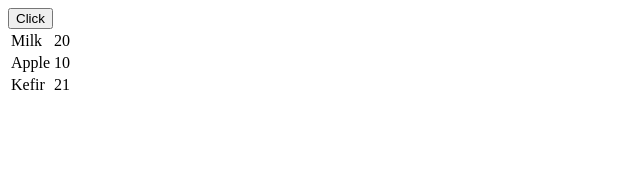
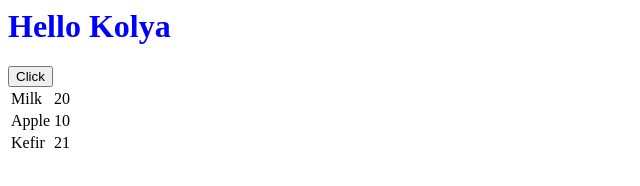
Before and after one commit to kfedus6/JS, a plain HTML site: page js/lesson1.html in a window 1280 px wide. Shown: the whole page, without its empty margins (0-640 px from the left). Drawn offline with Linux system fonts and the light colour scheme.

Commit message:
Sample code

```diff
--- a/js/lesson1.html
+++ b/js/lesson1.html
@@ -5,6 +5,8 @@
 </head>
 
 <body>
+   <div id="header">
+   </div>
    <div id="cont">
    </div>
    <table>
@@ -53,9 +55,12 @@
          tr.append(td1)
          tr.append(td2)
          document.querySelector('table').append(tr)
-
-
-      }
+      };
+      let h = document.createElement('h1')
+      h.textContent = "Hello Kolya"
+      let header = document.querySelector('#header')
+      header.append(h)
+      h.style.color = 'blue'
 
    </script>
 </body>
```
Also changed, not shown: js/index.js (line endings or trailing spaces).
